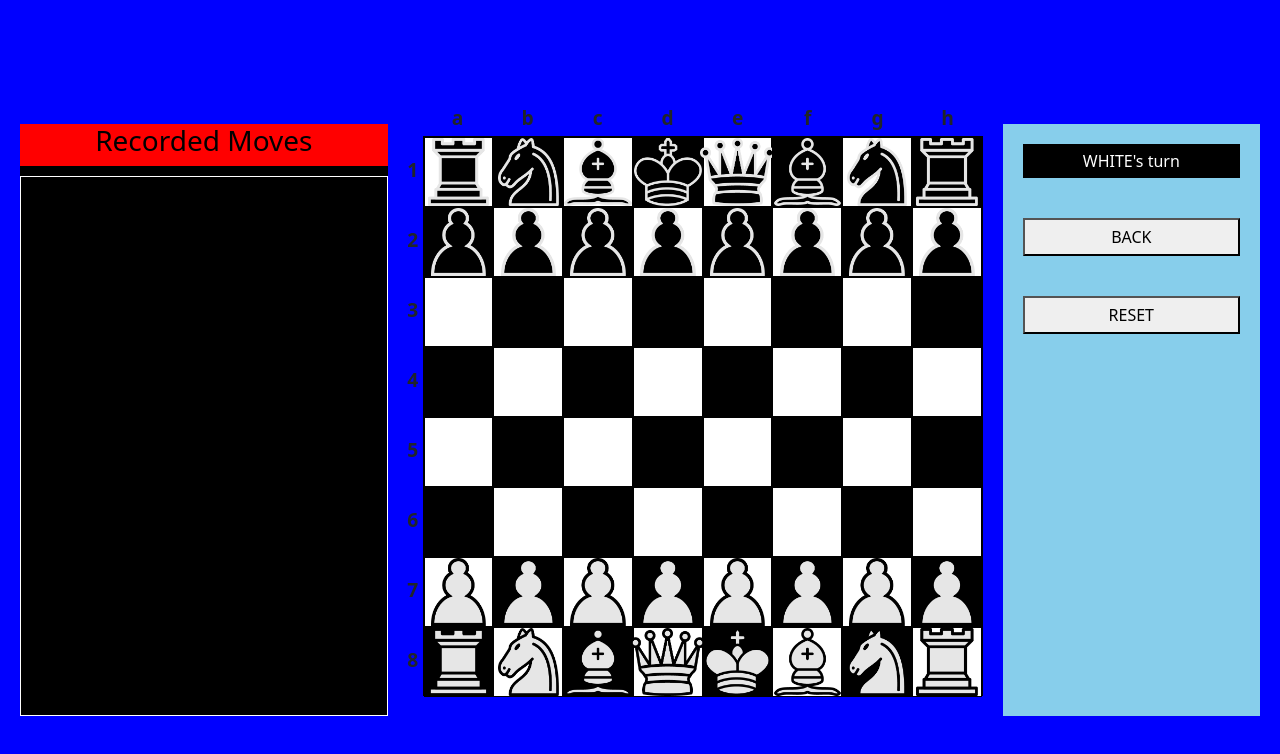
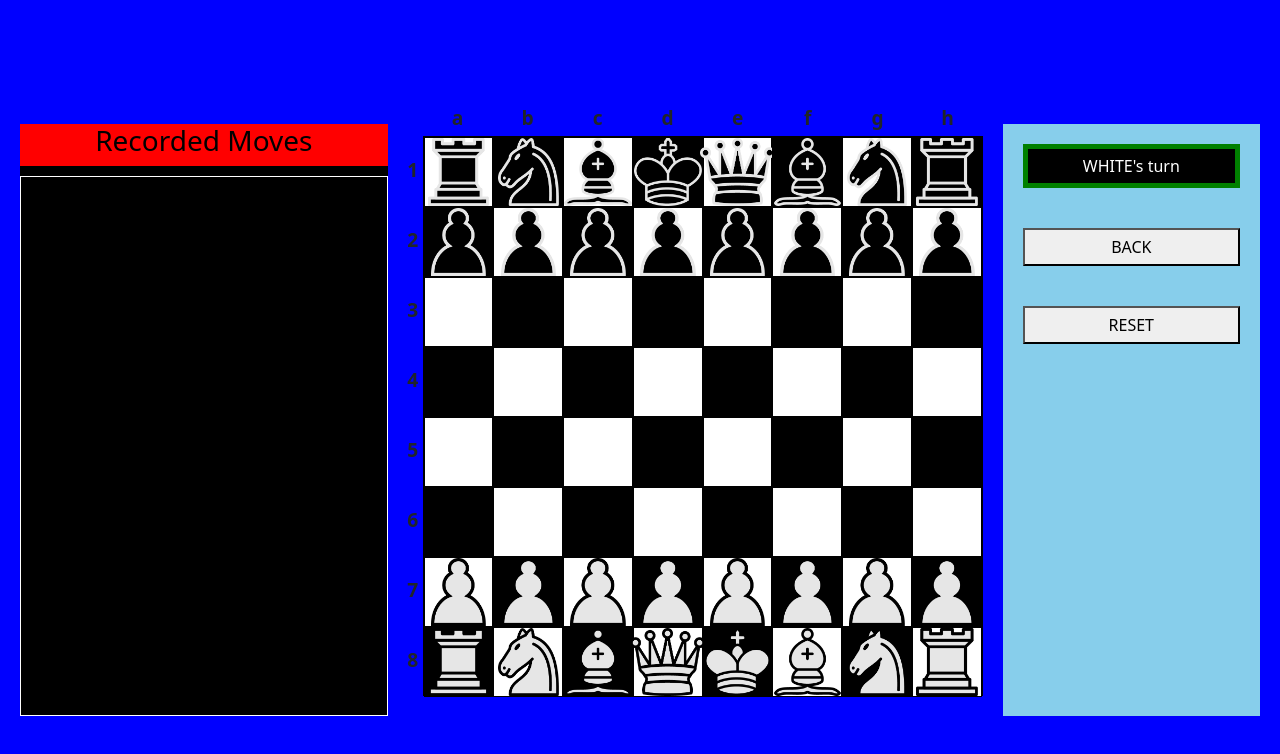
Before and after one commit to Srutarshi-Ghosh/chess, a React (Create React App) app: page / in a window 1280 px wide. Shown: the top 754 px of the page. Built offline with nearby package versions, Linux system fonts and the light colour scheme.

Commit message:
changed DisplayScreen border

```diff
--- a/src/styles/DisplayScreen.module.css
+++ b/src/styles/DisplayScreen.module.css
@@ -5,4 +5,5 @@
 	justify-content: center;
 	margin: 20px;
 	padding: 5px;
+	border: 5px, solid, green
 }
```
